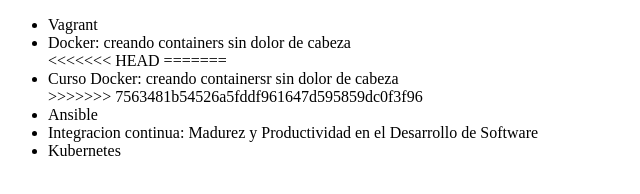
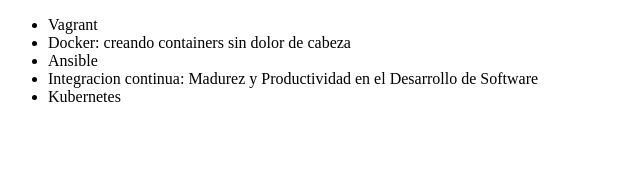
Before and after one commit to CynClaverol/alura-git, a plain HTML site: page index.html in a window 1280 px wide. Shown: the whole page, without its empty margins (0-640 px from the left). Drawn offline with Linux system fonts and the light colour scheme.

Commit message:
se arregla lista docker

```diff
--- a/index.html
+++ b/index.html
@@ -8,10 +8,6 @@
     <ul>
         <li>Vagrant</li>
         <li>Docker: creando containers sin dolor de cabeza</li>
-<<<<<<< HEAD
-=======
-        <li>Curso Docker: creando containersr sin dolor de cabeza</li>
->>>>>>> 7563481b54526a5fddf961647d595859dc0f3f96
         <li>Ansible</li>
         <li>Integracion continua: Madurez y Productividad en el Desarrollo de Software</li>
         <li>Kubernetes</li>
```
